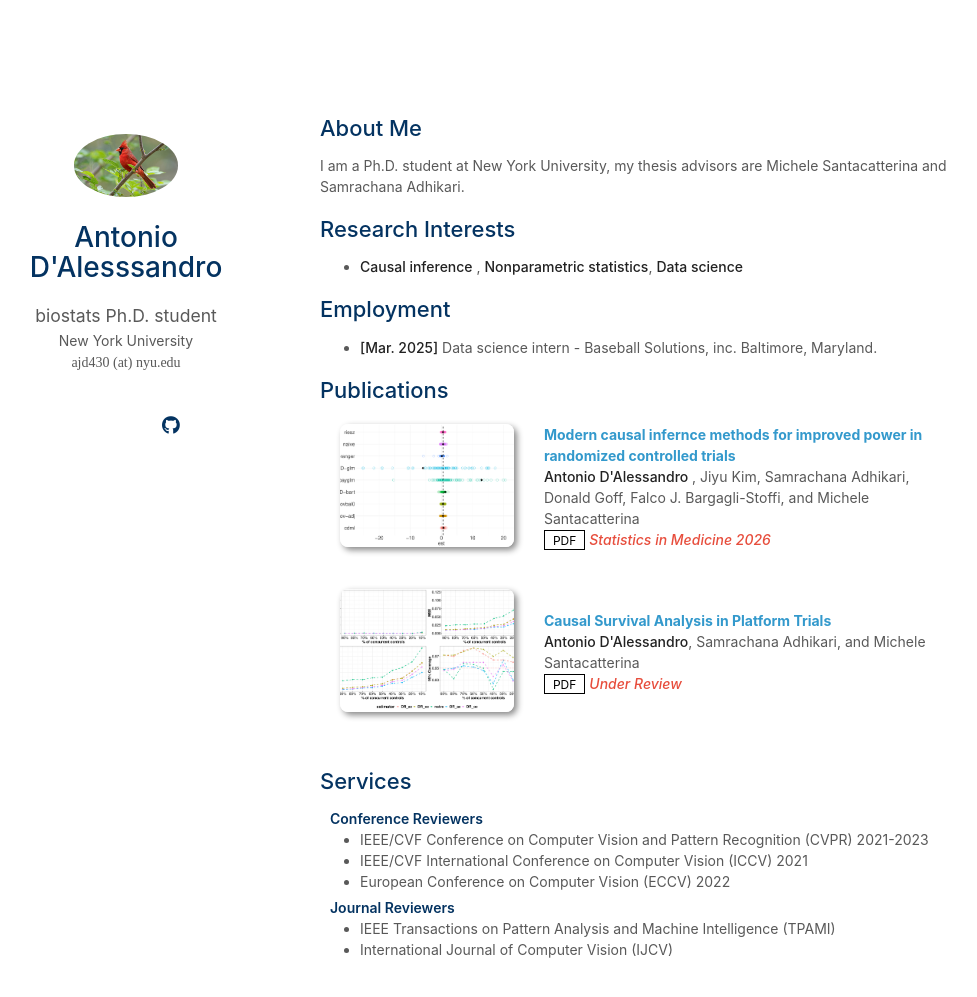
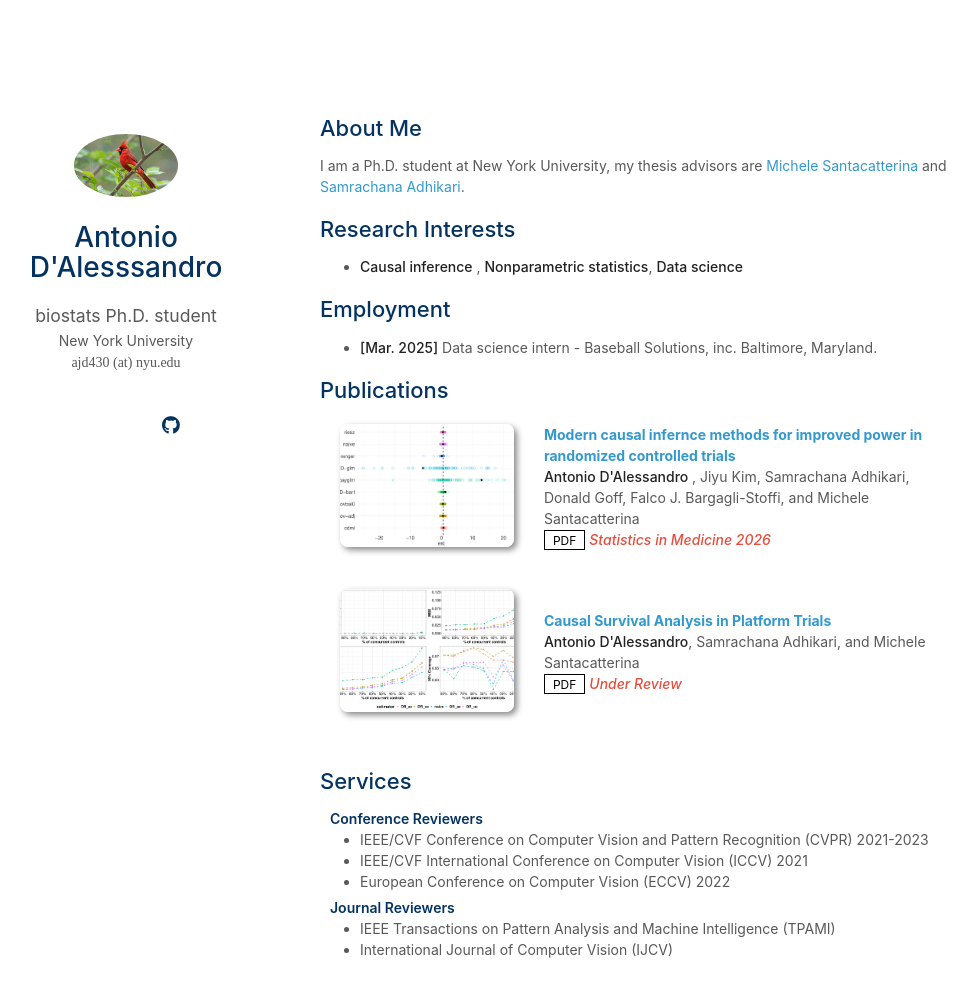
Before and after one commit to antoniod5836/antoniod5836.github.io, a Jekyll site: the page built from index.md, in a window 1280 px wide and 1051 px high. Shown: the top 997 px of the window, without its empty margins (150-1127 px from the left). Built offline with Jekyll 4.4.1, drawn with Linux system fonts in a browser that asks for light colours; a style sheet for code colours, icons or effects is not loaded; our own code applies the rules of GitHub Pages for plain Markdown files; part of the change alters nothing that is shown.

```diff
--- a/index.md
+++ b/index.md
@@ -4,7 +4,7 @@ layout: homepage
 
 ## About Me
 
-I am a Ph.D. student at New York University, my thesis advisors are Michele Santacatterina and Samrachana Adhikari.
+I am a Ph.D. student at New York University, my thesis advisors are [Michele Santacatterina](https://michelesantacatterina.github.io/) and [Samrachana Adhikari](https://samrachana.com/).
 
 ## Research Interests
 
```
